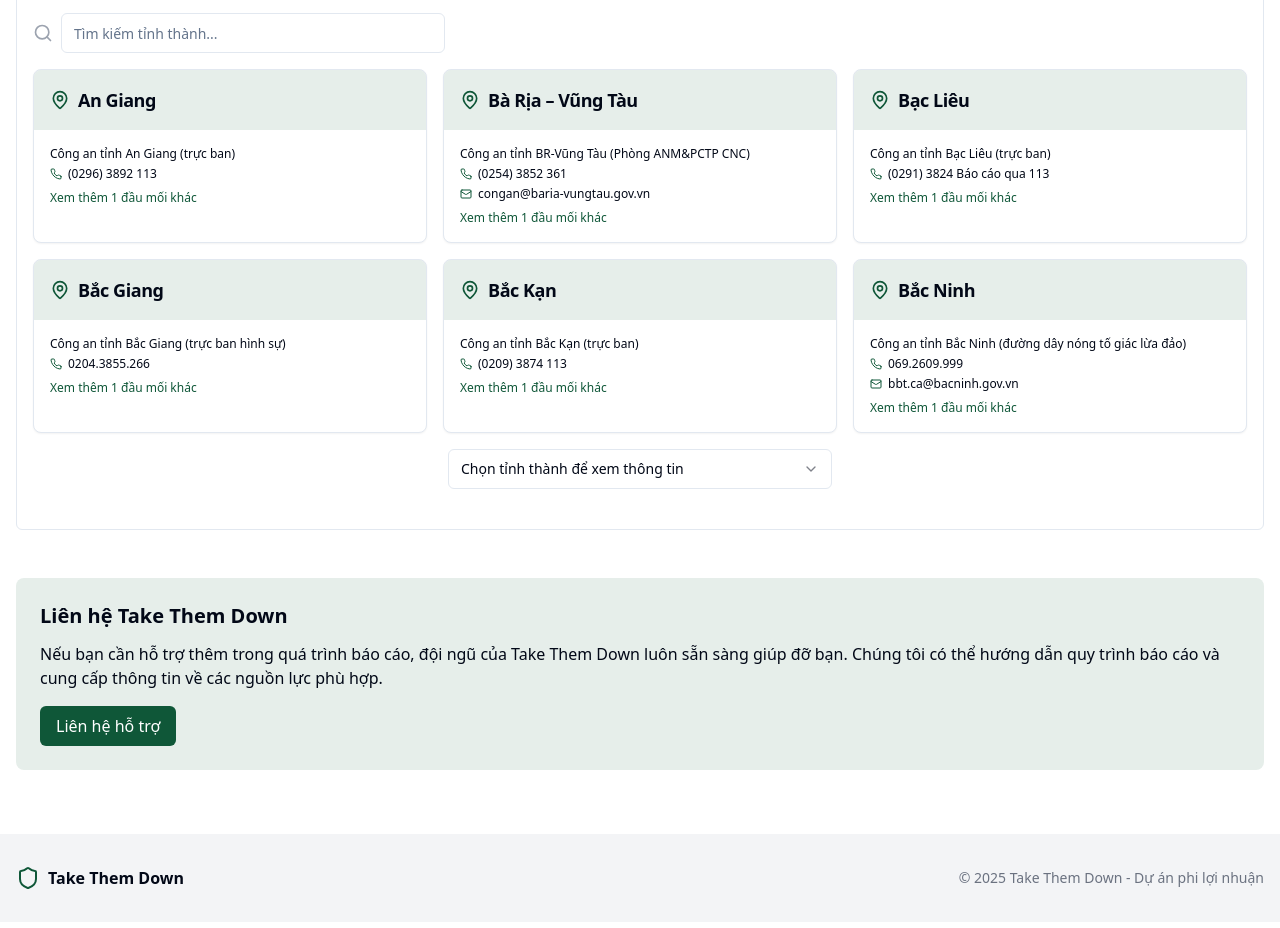
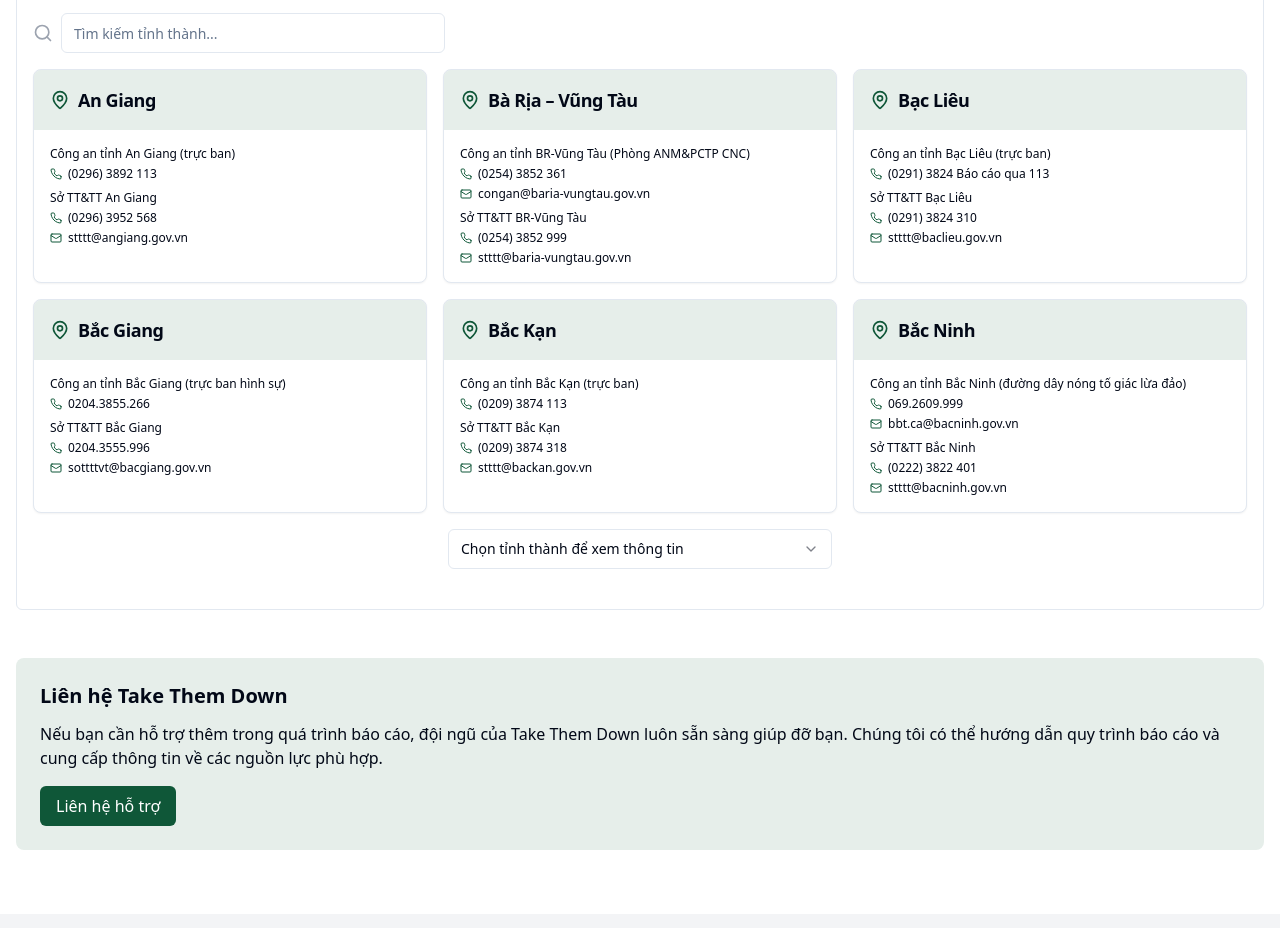
Before and after one commit to willbui69/takethemdown_V2, a React (Vite) app: page /reporting in a window 1280 px wide. Shown: the part 1460-2388 px from the top of the page. Built offline with nearby package versions, Linux system fonts and the light colour scheme.

Commit message:
Update local contact display
Display all local contact channels instead of limiting to one.

```diff
--- a/src/components/sections/ReportingResourcesSection.tsx
+++ b/src/components/sections/ReportingResourcesSection.tsx
@@ -1,4 +1,3 @@
-
 import { Shield, Building, Flag, Mail, Phone, Globe, MapPin, Search } from "lucide-react";
 import {
   Accordion,
@@ -435,10 +434,10 @@ const ReportingResourcesSection = () => {
     }
   }, [searchQuery, selectedProvince]);
 
-  // Helper function to render contact channels
-  const renderContactChannels = (channels, limit = 1) => {
-    return channels.slice(0, limit).map((channel, idx) => (
-      <div key={idx} className="space-y-1 text-xs">
+  // Helper function to render contact channels - updated to show all channels
+  const renderContactChannels = (channels) => {
+    return channels.map((channel, idx) => (
+      <div key={idx} className="space-y-1 text-xs mb-2 last:mb-0">
         <h5 className="font-medium text-xs">{channel.name}</h5>
 
         {channel.phone !== "Không có thông tin" && (
@@ -723,13 +722,8 @@ const ReportingResourcesSection = () => {
                               {province.province}
                             </CardTitle>
                           </CardHeader>
-                          <CardContent className="p-4">
+                          <CardContent className="p-4 max-h-48 overflow-y-auto">
                             {renderContactChannels(province.channels)}
-                            {province.channels.length > 1 && (
-                              <div className="mt-2 text-xs text-security hover:underline">
-                                Xem thêm {province.channels.length - 1} đầu mối khác
-                              </div>
-                            )}
                           </CardContent>
                         </Card>
                       ))}
```
